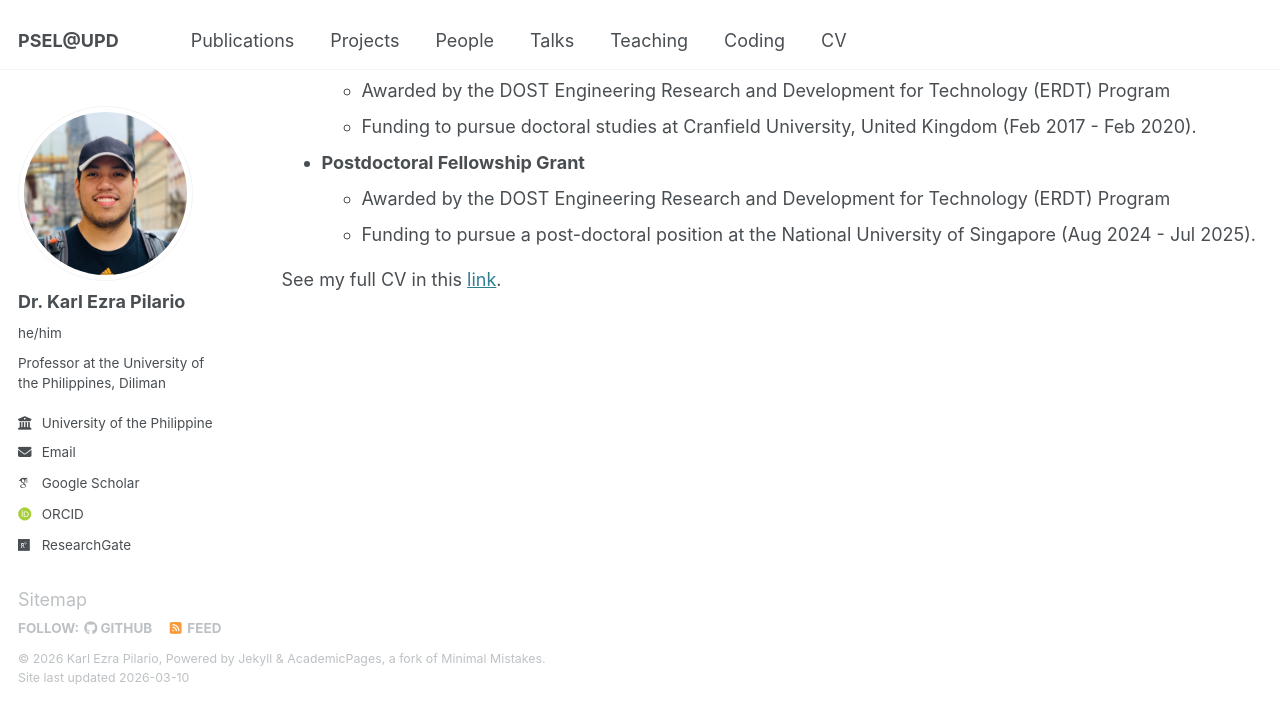
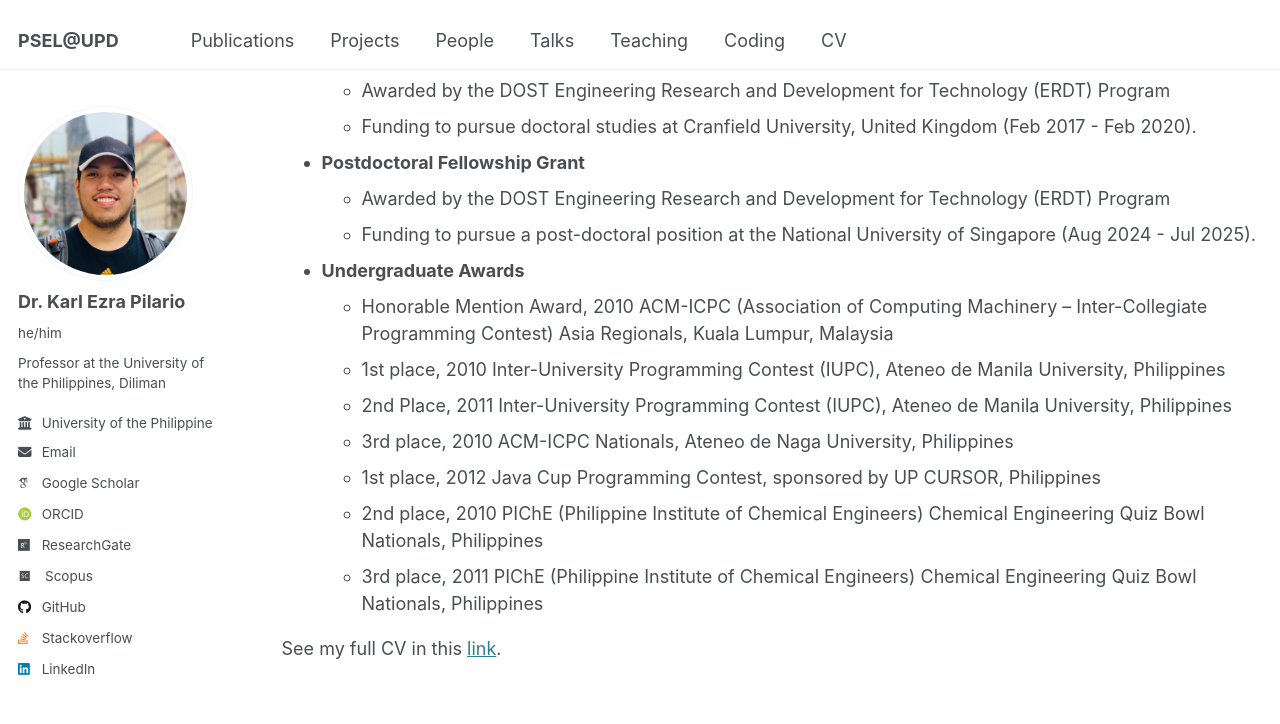
Before and after one commit to kspilario/kspilario.github.io, a Jekyll site: the page built from _pages/cv.md, in a window 1280 px wide and 900 px high, scrolled down 2461 px. Shown: the top 724 px of the window. Built offline with Jekyll 4.4.1, drawn with Linux system fonts in a browser that asks for light colours; some web fonts are replaced.

Commit message:
Update cv.md
Added undergraduate awards.

```diff
--- a/_pages/cv.md
+++ b/_pages/cv.md
@@ -85,5 +85,13 @@
 * **Postdoctoral Fellowship Grant**
   * Awarded by the DOST Engineering Research and Development for Technology (ERDT) Program
   * Funding to pursue a post-doctoral position at the National University of Singapore (Aug 2024 - Jul 2025).
+* **Undergraduate Awards**
+  * Honorable Mention Award, 2010 ACM-ICPC (Association of Computing Machinery – Inter-Collegiate Programming Contest) Asia Regionals, Kuala Lumpur, Malaysia
+  * 1st place, 2010 Inter-University Programming Contest (IUPC), Ateneo de Manila University, Philippines
+  * 2nd Place, 2011 Inter-University Programming Contest (IUPC), Ateneo de Manila University, Philippines
+  * 3rd place, 2010 ACM-ICPC Nationals, Ateneo de Naga University, Philippines
+  * 1st place, 2012 Java Cup Programming Contest, sponsored by UP CURSOR, Philippines
+  * 2nd place, 2010 PIChE (Philippine Institute of Chemical Engineers) Chemical Engineering Quiz Bowl Nationals, Philippines
+  * 3rd place, 2011 PIChE (Philippine Institute of Chemical Engineers) Chemical Engineering Quiz Bowl Nationals, Philippines
 
 See my full CV in this [link](https://www.dropbox.com/scl/fi/dhu6u39se1fm73rr6ulo5/Karl-Ezra-Pilario-CV-2025.pdf?rlkey=a3eobo60mod0w528867l6vkel&st=jd09odob&dl=0).
```
